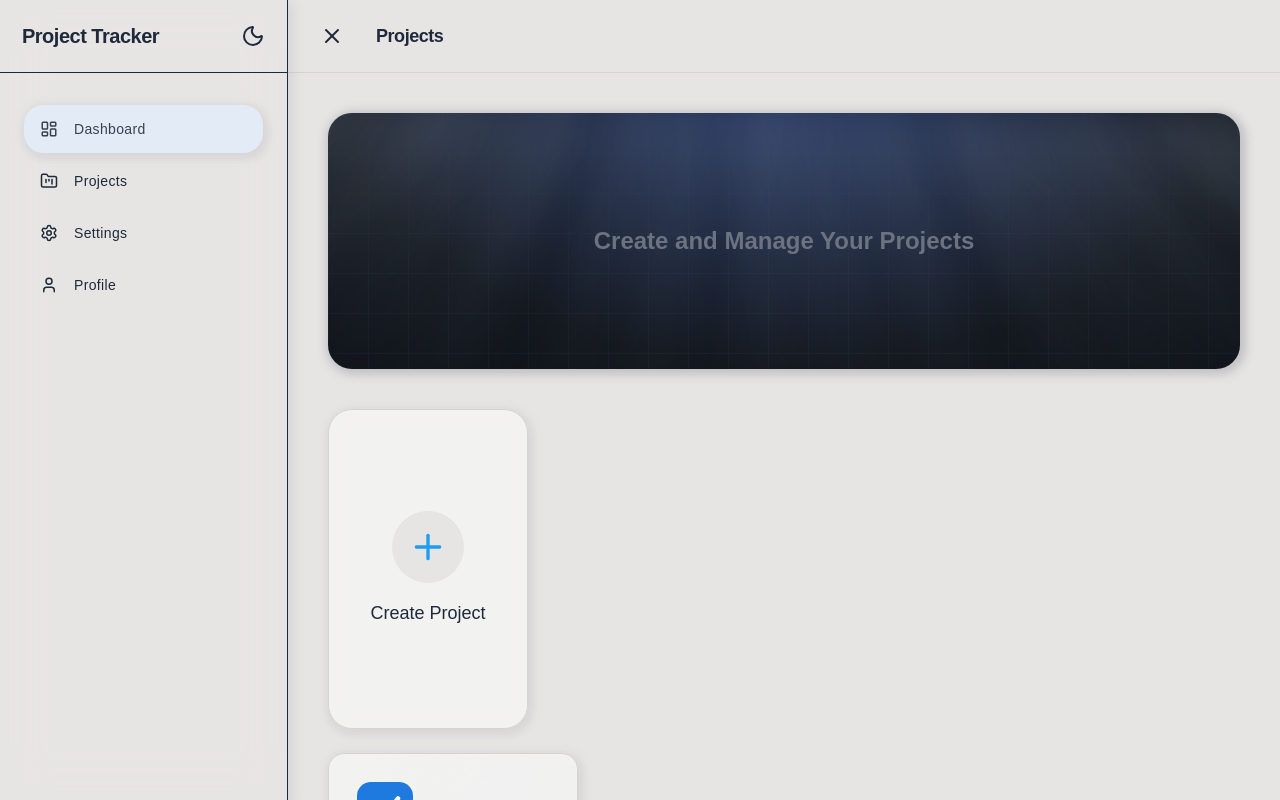
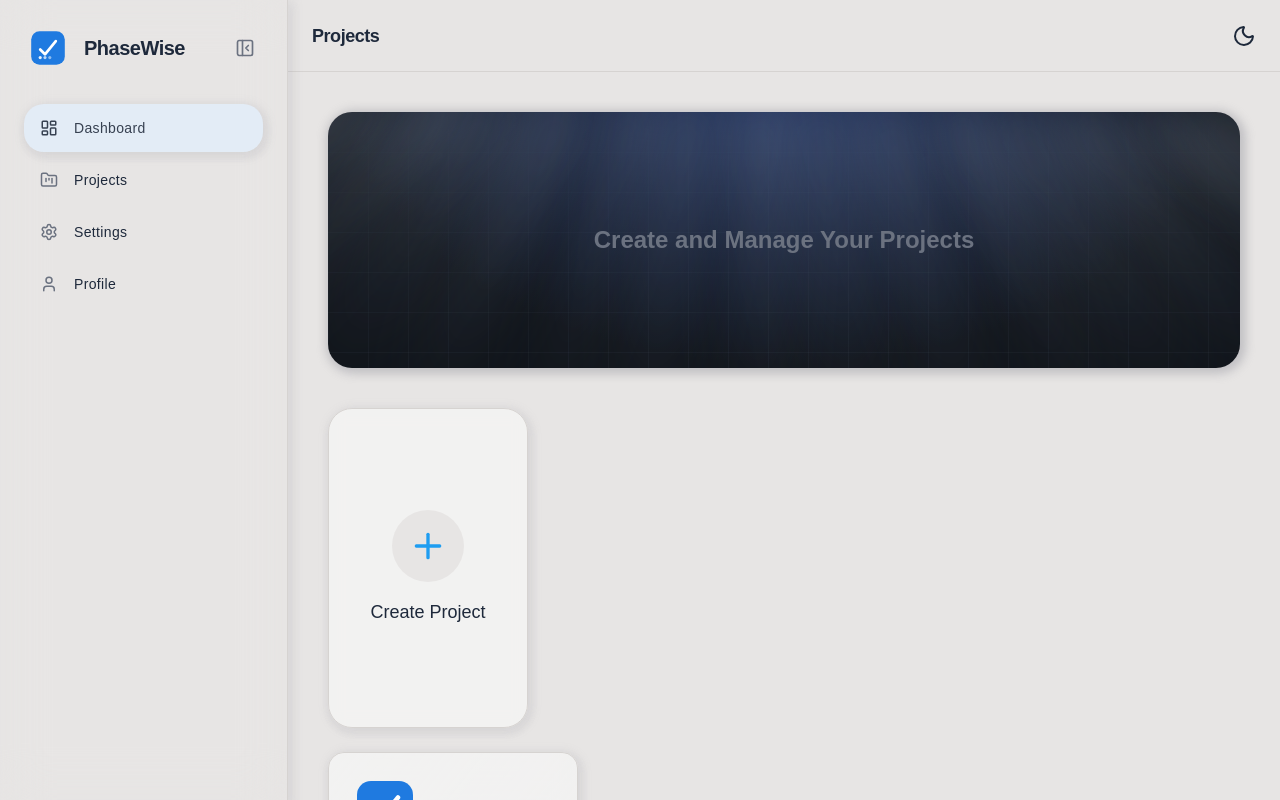
Before and after one commit to sgupta005/PhaseWise, a Next.js app: page /projects in a window 1280 px wide. Built offline with nearby package versions, Linux system fonts and the light colour scheme.

Commit message:
improve sidebar and extract topbar into seperate component

```diff
--- a/src/app/globals.css
+++ b/src/app/globals.css
@@ -186,7 +186,7 @@
   height: 2.75rem;
   padding-left: 1.25rem;
   padding-right: 1.25rem;
-  border-radius:0.5rem;
+  border-radius: 0.5rem;
   font-weight: 600;
   font-size: 0.95rem;
   line-height: 1.2;
--- a/src/app/layout.tsx
+++ b/src/app/layout.tsx
@@ -4,8 +4,8 @@ import { ThemeProvider } from '@/components/theme-provider';
 import { Toaster } from 'sonner';
 
 export const metadata: Metadata = {
-  title: 'Mentra BU',
-  description: 'Mentra BU',
+  title: 'PhaseWise',
+  description: 'PhaseWise Project Tracker',
   icons: {
     icon: '/logo.svg',
   },
--- a/src/app/projects/page.tsx
+++ b/src/app/projects/page.tsx
@@ -3,8 +3,8 @@
 import CreateProjectCard from '@/components/CreateProjectCard';
 import ProjectCard from '@/components/ProjectCard';
 import Sidebar from '@/components/Sidebar';
+import Topbar from '@/components/Topbar';
 import { GridBeams } from '@/components/ui/grid-beams';
-import { Menu, X } from 'lucide-react';
 import Link from 'next/link';
 import React, { useState } from 'react';
 
@@ -12,9 +12,9 @@ function Projects() {
   const [sidebarOpen, setSidebarOpen] = useState(true);
 
   const projects = [
-    { name: "Ecommerce", slug: "ecommerce" },
-    { name: "Social Media", slug: "social-media" },
-    { name: "Project Name", slug: "projectname" },
+    { name: 'Ecommerce', slug: 'ecommerce' },
+    { name: 'Social Media', slug: 'social-media' },
+    { name: 'Project Name', slug: 'projectname' },
   ];
 
   return (
@@ -29,15 +29,11 @@ function Projects() {
         }`}
       >
         {/* Topbar */}
-        <div className="flex items-center justify-between px-6 py-4 border-b border-border bg-background lg:justify-start lg:gap-6">
-          <button
-            onClick={() => setSidebarOpen(!sidebarOpen)}
-            className="p-2 rounded-lg hover:bg-muted transition-colors"
-          >
-            {sidebarOpen ? <X size={24} /> : <Menu size={24} />}
-          </button>
-          <h1 className="text-lg font-semibold tracking-tight">Projects</h1>
-        </div>
+        <Topbar
+          heading="Projects"
+          sidebarOpen={sidebarOpen}
+          setSidebarOpen={setSidebarOpen}
+        />
 
         {/* Main content */}
         <div className="p-6 lg:p-10 transition-all duration-500 ease-in-out">
@@ -63,7 +59,7 @@ function Projects() {
               <Link
                 key={project.slug}
                 href={`/projects/${project.slug}`}
-                className='flex gap-6'
+                className="flex gap-6"
               >
                 <ProjectCard title={project.name} />
               </Link>
--- a/src/components/Sidebar.tsx
+++ b/src/components/Sidebar.tsx
@@ -1,15 +1,16 @@
-"use client";
+'use client';
 
-import React, { Dispatch, SetStateAction } from "react";
-import { motion } from "framer-motion";
+import React, { Dispatch, SetStateAction } from 'react';
+import { motion } from 'framer-motion';
 import {
   LayoutDashboard,
   FolderKanban,
   Settings,
   User,
   LucideIcon,
-} from "lucide-react";
-import { AnimatedThemeToggler } from "./ui/animated-theme-toggler";
+  PanelLeftClose,
+} from 'lucide-react';
+import Image from 'next/image';
 
 interface SidebarProps {
   isOpen: boolean;
@@ -22,14 +23,14 @@ interface NavItem {
 }
 
 const navItems: NavItem[] = [
-  { name: "Dashboard", icon: <LayoutDashboard size={18} /> },
-  { name: "Projects", icon: <FolderKanban size={18} /> },
-  { name: "Settings", icon: <Settings size={18} /> },
-  { name: "Profile", icon: <User size={18} /> },
+  { name: 'Dashboard', icon: <LayoutDashboard size={18} /> },
+  { name: 'Projects', icon: <FolderKanban size={18} /> },
+  { name: 'Settings', icon: <Settings size={18} /> },
+  { name: 'Profile', icon: <User size={18} /> },
 ];
 
 const Sidebar: React.FC<SidebarProps> = ({ isOpen, setIsOpen }) => {
-  const [activeItem, setActiveItem] = React.useState<string>("Dashboard");
+  const [activeItem, setActiveItem] = React.useState<string>('Dashboard');
 
   const toggleSidebar = () => setIsOpen(!isOpen);
 
@@ -41,7 +42,7 @@ const Sidebar: React.FC<SidebarProps> = ({ isOpen, setIsOpen }) => {
           initial={{ opacity: 0 }}
           animate={{ opacity: 1 }}
           exit={{ opacity: 0 }}
-          className="lg:hidden fixed inset-0 bg-black/30 backdrop-blur-sm z-40"
+          className="lg:hidden fixed inset-0 bg-background/30 backdrop-blur-sm z-40"
           onClick={toggleSidebar}
         />
       )}
@@ -54,18 +55,32 @@ const Sidebar: React.FC<SidebarProps> = ({ isOpen, setIsOpen }) => {
           duration: 0.4,
           ease: [0.25, 0.46, 0.45, 0.94],
         }}
-        className="fixed top-0 left-0 h-screen w-72 bg-[var(--bg-default)] backdrop-blur-xl text-[var(--text-default)] shadow-xl border-r border-[var(--border-default)] z-50"
+        className="fixed top-0 left-0 h-screen w-72  backdrop-blur-xl  shadow-xl border-r  z-50"
       >
         {/* Header */}
-        <div className="flex items-center justify-between p-5.5 border-b border-[var(--border-default)]">
-          <h1 className="text-xl font-semibold text-[var(--text-default)] tracking-tight">
-            Project Tracker
-          </h1>
-          <AnimatedThemeToggler />
+        <div className="flex items-center justify-between p-6">
+          <div className="flex items-center gap-3">
+            <Image
+              src="/logo.svg"
+              alt="PhaseWise Logo"
+              width={48}
+              height={48}
+              className="flex-shrink-0"
+            />
+            <h1 className="text-xl font-semibold  tracking-tight">PhaseWise</h1>
+          </div>
+          <button
+            onClick={toggleSidebar}
+            className="p-2 rounded-lg hover:bg-muted transition-colors"
+            aria-label="Close sidebar"
+          >
+            <PanelLeftClose size={20} className="text-muted-foreground" />
+          </button>
         </div>
 
         {/* Navigation */}
-        <nav className="flex flex-col gap-1 mt-8 px-6">
+
+        <nav className="flex flex-col gap-1 px-6 mt-2">
           {navItems.map((item, idx) => (
             <motion.button
               key={idx}
@@ -76,16 +91,16 @@ const Sidebar: React.FC<SidebarProps> = ({ isOpen, setIsOpen }) => {
                 flex items-center gap-4 px-4 py-3.5 rounded-lg text-left transition-all duration-300
                 ${
                   activeItem === item.name
-                    ? "bg-[var(--accent)] text-[var(--color-accent-foreground)] shadow-lg"
-                    : "hover:bg-[var(--bg-muted)]"
+                    ? 'bg-accent text-accent-foreground shadow-lg'
+                    : 'hover:bg-muted'
                 }
               `}
             >
               <span
                 className={`${
                   activeItem === item.name
-                    ? "text-[var(--color-accent-foreground)]"
-                    : "text-[var(--text-muted)]"
+                    ? 'text-accent-foreground'
+                    : 'text-muted-foreground'
                 } transition-colors duration-300`}
               >
                 {item.icon}
@@ -96,8 +111,6 @@ const Sidebar: React.FC<SidebarProps> = ({ isOpen, setIsOpen }) => {
             </motion.button>
           ))}
         </nav>
-
-
       </motion.div>
     </>
   );
--- /dev/null
+++ b/src/components/Topbar.tsx
@@ -0,0 +1,33 @@
+'use client';
+
+import { AnimatedThemeToggler } from '@/components/ui/animated-theme-toggler';
+import { PanelLeftOpen } from 'lucide-react';
+import React from 'react';
+
+interface TopbarProps {
+  heading: string;
+  sidebarOpen: boolean;
+  setSidebarOpen: (open: boolean) => void;
+}
+
+function Topbar({ heading, sidebarOpen, setSidebarOpen }: TopbarProps) {
+  return (
+    <div className="flex items-center justify-between px-6 py-4 border-b border-border bg-background h-[72px]">
+      <div className="flex items-center gap-4">
+        {!sidebarOpen && (
+          <button
+            onClick={() => setSidebarOpen(true)}
+            className="p-2 rounded-lg hover:bg-muted transition-colors"
+            aria-label="Open sidebar"
+          >
+            <PanelLeftOpen size={24} />
+          </button>
+        )}
+        <h1 className="text-lg font-semibold tracking-tight">{heading}</h1>
+      </div>
+      <AnimatedThemeToggler />
+    </div>
+  );
+}
+
+export default Topbar;
--- a/src/components/auth/login-form.tsx
+++ b/src/components/auth/login-form.tsx
@@ -63,15 +63,15 @@ export function LoginForm({
                 <div className="flex size-10 items-center justify-center rounded-md">
                   <Image
                     src="/logo.svg"
-                    alt="Mentra BU Logo"
+                    alt="PhaseWise Logo"
                     width={100}
                     height={100}
                   />
                 </div>
-                <span className="sr-only">Mentra BU</span>
+                <span className="sr-only">PhaseWise</span>
               </a>
               <h1 className="text-xl font-bold">
-                Welcome to <span className="text-primary"> Mentra BU</span>
+                Welcome to <span className="text-primary"> PhaseWise</span>
               </h1>
               <div className="text-center text-sm">
                 Don&apos;t have an account?{' '}
--- a/src/components/auth/signup-form.tsx
+++ b/src/components/auth/signup-form.tsx
@@ -66,15 +66,15 @@ export function SignupForm({
                 <div className="flex size-10 items-center justify-center rounded-md">
                   <Image
                     src="/logo.svg"
-                    alt="Mentra BU Logo"
+                    alt="PhaseWise Logo"
                     width={100}
                     height={100}
                   />
                 </div>
-                <span className="sr-only">Mentra BU</span>
+                <span className="sr-only">PhaseWise</span>
               </a>
               <h1 className="text-xl font-bold">
-                Welcome to <span className="text-primary"> Mentra BU</span>
+                Welcome to <span className="text-primary"> PhaseWise</span>
               </h1>
               <div className="text-center text-sm">
                 Already have an account?{' '}
```
Also changed, not shown: src/components/ui/timeline.tsx (+7 -11 lines).
